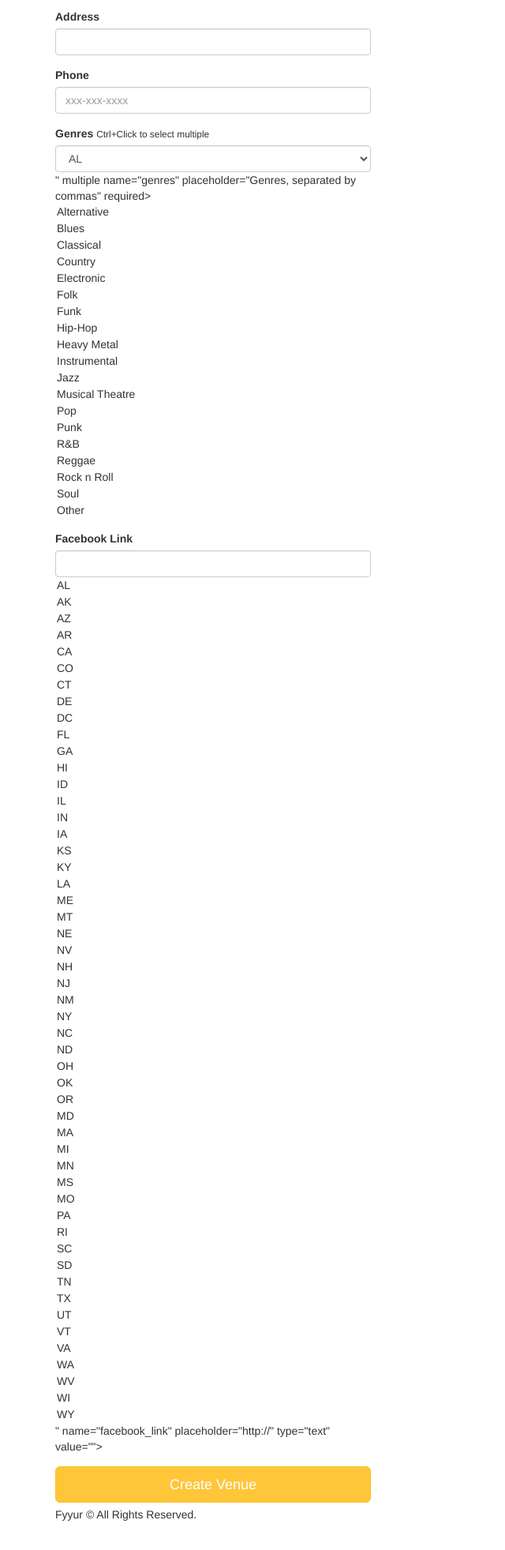
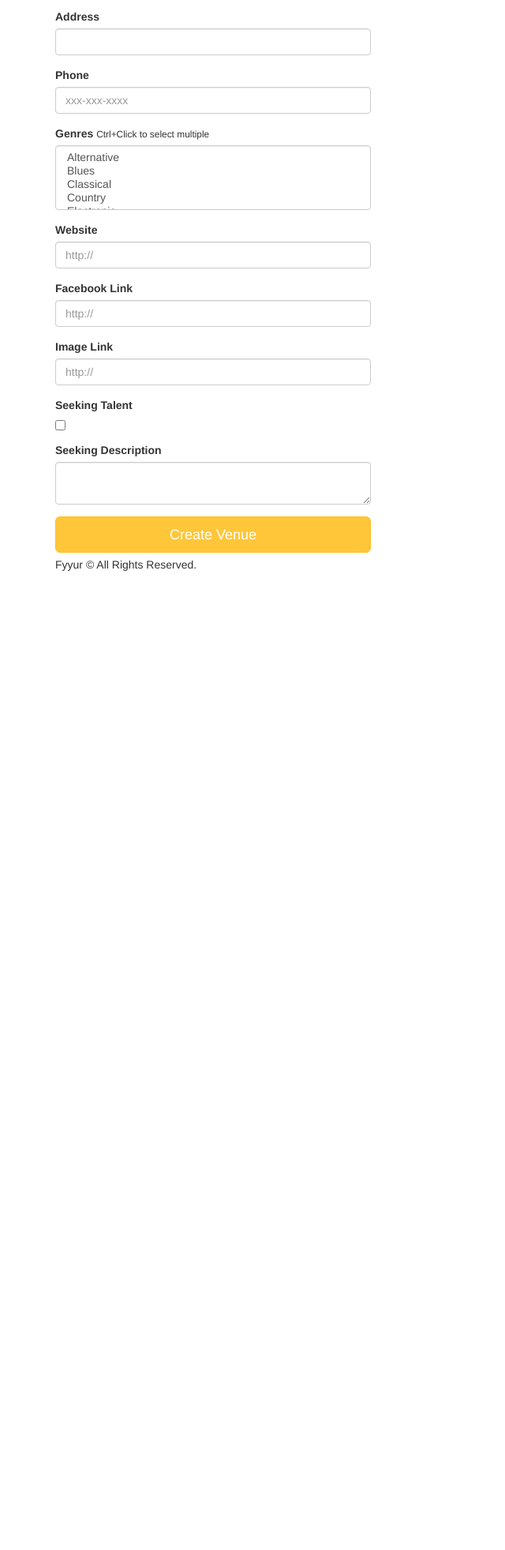
Before and after one commit to yutsuc/fsnd-fyyur, a Flask app: page /venues/create in a window 1280 px wide. Shown: the part 273-2236 px from the top of the page at 79% size, without its empty margins (0-640 px from the left). After the commit the page ends 996 px from the top, so only its background shows below. Run offline with Flask 2, Linux system fonts and the light colour scheme; some libraries are stand-ins or nearby versions.

Commit message:
feat: Update New Venue Form to include more fields

```diff
--- a/forms.py
+++ b/forms.py
@@ -1,6 +1,6 @@
 from datetime import datetime
 from flask_wtf import Form
-from wtforms import StringField, SelectField, SelectMultipleField, DateTimeField
+from wtforms import StringField, SelectField, SelectMultipleField, DateTimeField, BooleanField, TextAreaField
 from wtforms.validators import DataRequired, AnyOf, URL
 
 class ShowForm(Form):
@@ -83,10 +83,10 @@
         'address', validators=[DataRequired()]
     )
     phone = StringField(
-        'phone'
+        'phone', validators=[DataRequired()]
     )
     image_link = StringField(
-        'image_link'
+        'image_link', validators=[URL()]
     )
     genres = SelectMultipleField(
         # TODO implement enum restriction
@@ -113,8 +113,17 @@
             ('Other', 'Other'),
         ]
     )
+    website = StringField(
+        'website', validators=[URL()]
+    )
     facebook_link = StringField(
         'facebook_link', validators=[URL()]
+    )
+    seeking = BooleanField(
+        "seeking"
+    )
+    seeking_description = TextAreaField(
+        "seeking_description"
     )
 
 class ArtistForm(Form):
--- a/templates/forms/new_venue.html
+++ b/templates/forms/new_venue.html
@@ -3,7 +3,8 @@
 {% block content %}
 <div class="form-wrapper">
   <form method="post" class="form">
-      <h3 class="form-heading">List a new venue <a href="{{ url_for('index') }}" title="Back to homepage"><i class="fa fa-home pull-right"></i></a></h3>
+    <h3 class="form-heading">List a new venue <a href="{{ url_for('index') }}" title="Back to homepage"><i
+          class="fa fa-home pull-right"></i></a></h3>
     <div class="form-group">
       <label for="name">Name</label>
       {{ form.name(class_ = 'form-control', autofocus = true) }}
@@ -30,11 +31,27 @@
     <div class="form-group">
       <label for="genres">Genres</label>
       <small>Ctrl+Click to select multiple</small>
-        {{ form.genres(class_ = 'form-control', placeholder='Genres, separated by commas', id=form.state, autofocus = true) }}
+      {{ form.genres(class_ = 'form-control', placeholder='Genres, separated by commas', autofocus = true) }}
     </div>
     <div class="form-group">
-          <label for="genres">Facebook Link</label>
-          {{ form.facebook_link(class_ = 'form-control', placeholder='http://', id=form.state, autofocus = true) }}
+      <label for="website">Website</label>
+      {{ form.website(class_ = 'form-control', placeholder='http://', autofocus = true) }}
+    </div>
+    <div class="form-group">
+      <label for="facebook_link">Facebook Link</label>
+      {{ form.facebook_link(class_ = 'form-control', placeholder='http://', autofocus = true) }}
+    </div>
+    <div class="form-group">
+      <label for="image_link">Image Link</label>
+      {{ form.image_link(class_ = 'form-control', placeholder='http://', autofocus = true) }}
+    </div>
+    <div class="form-group">
+      <label for="seeking">Seeking Talent</label>
+      {{ form.seeking(class_ = 'checkbox', autofocus = true) }}
+    </div>
+    <div class="form-group">
+      <label for="seeking_description">Seeking Description</label>
+      {{ form.seeking_description(class_ = 'form-control', autofocus = true) }}
     </div>
     <input type="submit" value="Create Venue" class="btn btn-primary btn-lg btn-block">
   </form>
```
Lines whose indentation alone changed are shown as unchanged.
